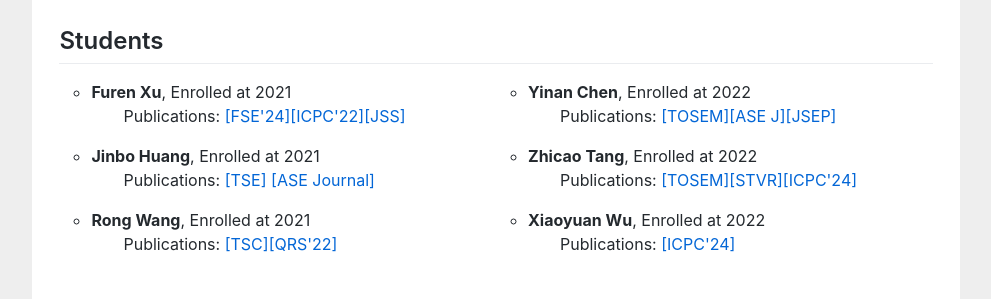
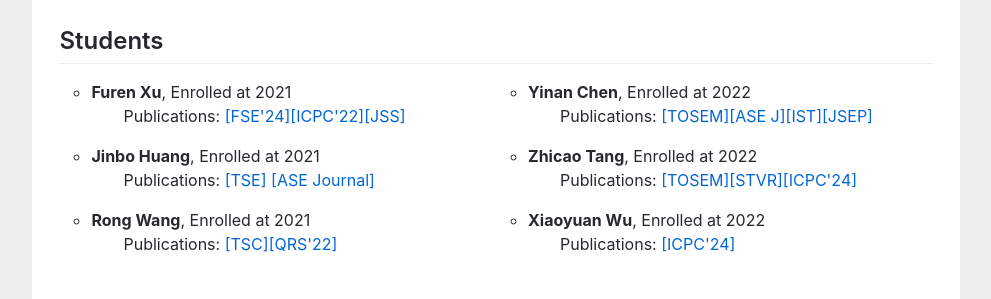
Before and after one commit to huangyuan-hy/huangyuan-hy.github.io, a Jekyll site: the page index.html, which Jekyll copies as it is, in a window 1280 px wide and 900 px high, scrolled down 4485 px. Shown: the part 399-698 px from the top of the window, without its empty margins (144-1135 px from the left). Built offline with Jekyll 4.4.1, drawn with Linux system fonts in a browser that asks for light colours.

Commit message:
Update index.html

```diff
--- a/index.html
+++ b/index.html
@@ -294,7 +294,7 @@ empirical study to learn how programmers reuse code on <a href="https://stackove
         <div class="column">				<ul>
 
 		<li type="circle"><b>Yinan Chen</b>, Enrolled at 2022</li>
-    <p style="text-indent:2em;">Publications: <a href="">[TOSEM]</a><a href="">[ASE J]</a><a href="">[JSEP]</a></p>
+    <p style="text-indent:2em;">Publications: <a href="">[TOSEM]</a><a href="">[ASE J]</a><a href="">[IST]</a><a href="">[JSEP]</a></p>
   <!--  <p style="text-indent:2em; line-height:2px;"> Awards: 研究生一等奖学金, 研究生二等奖学金</p>-->
 
 <li type="circle"><b>Zhicao Tang</b>, Enrolled at 2022</li>
```
